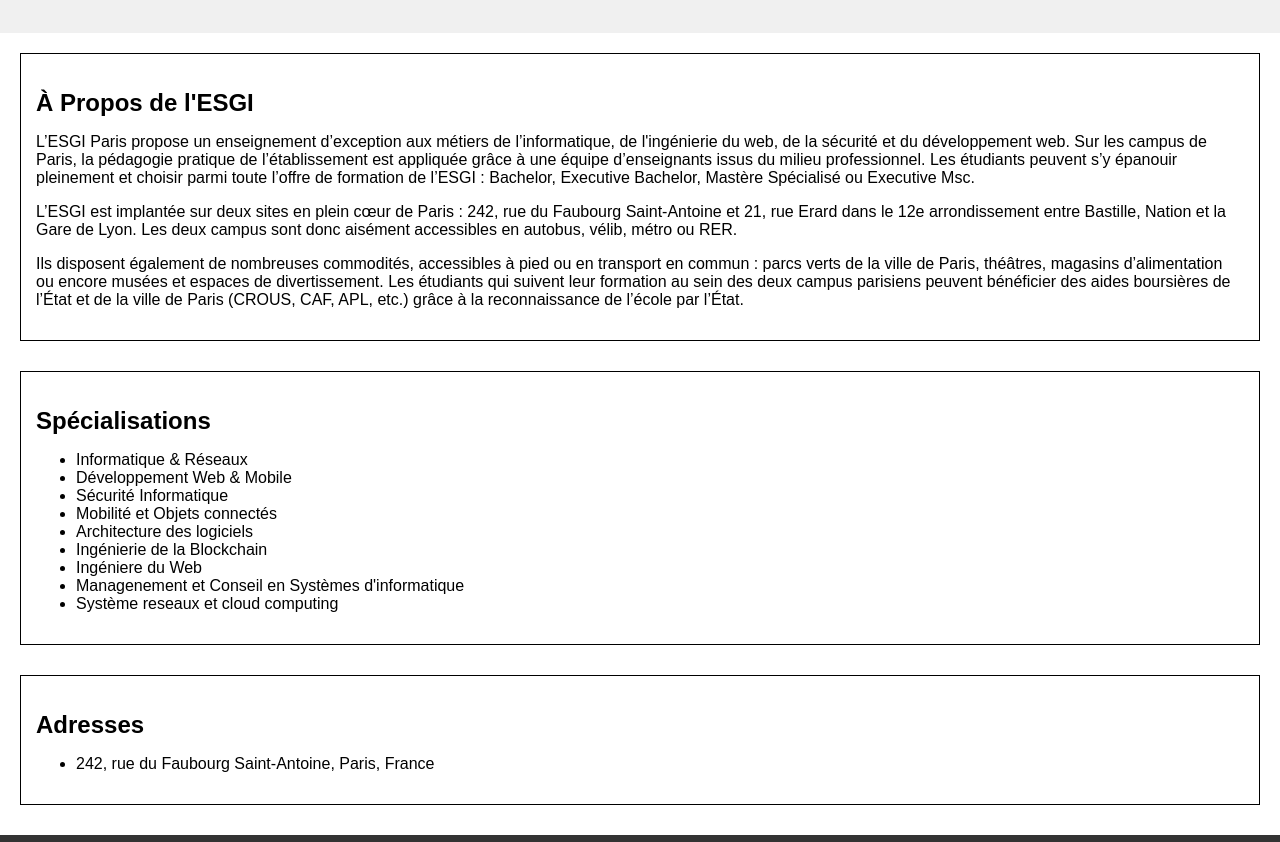
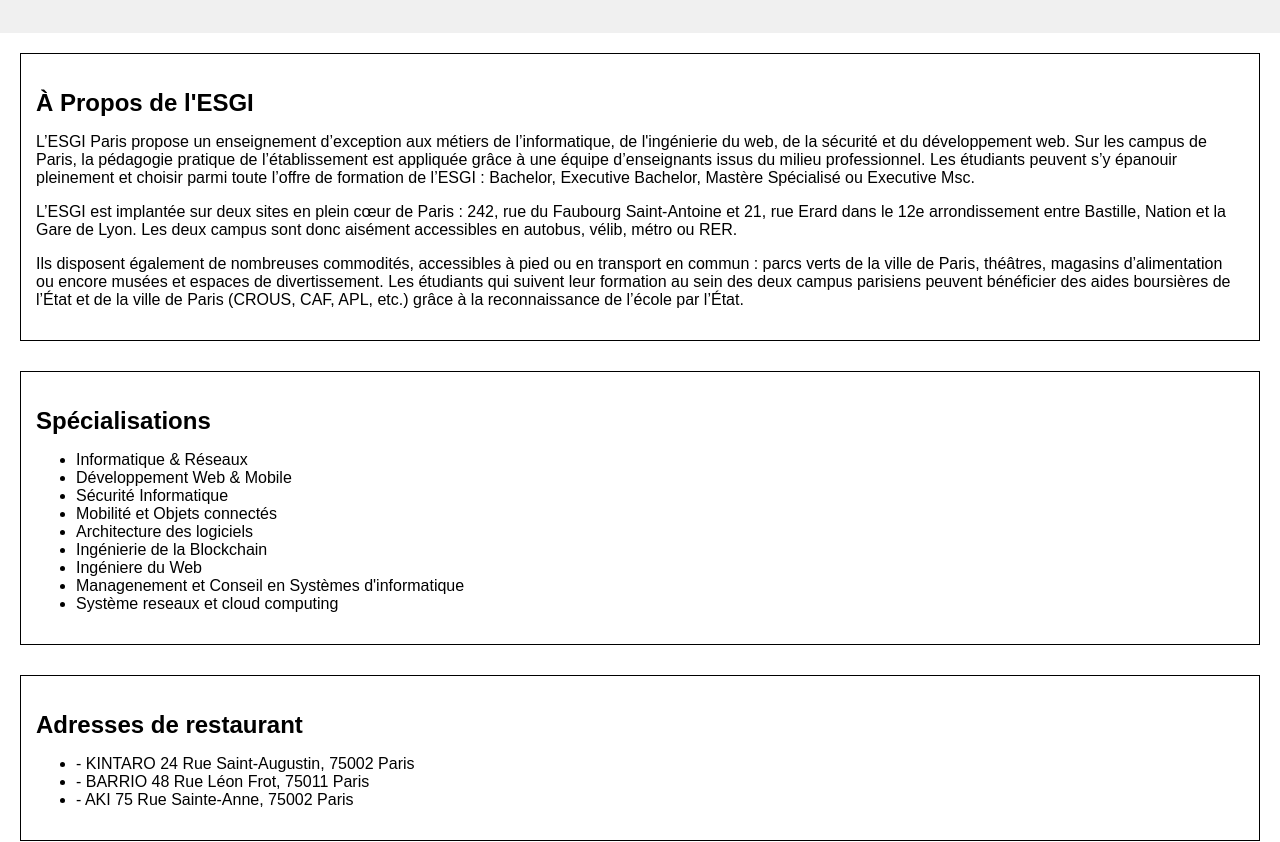
Before and after one commit to G333B/2A5PCESGI, a plain HTML site: page index.html in a window 1280 px wide. Shown: the part 121-963 px from the top of the page. Drawn offline with Linux system fonts and the light colour scheme.

Commit message:
ajout des restaurants

```diff
--- a/index.html
+++ b/index.html
@@ -37,6 +37,15 @@
       </ul>
     </section>
 
+    <section>
+      <h2>Adresses de restaurant</h2>
+      <ul>
+        <li>- KINTARO 24 Rue Saint-Augustin, 75002 Paris</li>
+        <li>- BARRIO 48 Rue Léon Frot, 75011 Paris</li>
+        <li>- AKI 75 Rue Sainte-Anne, 75002 Paris</li>
+      </ul>
+    </section>
+
     <section id="address">
       <h2>Adresses</h2>
       <ul>
```
